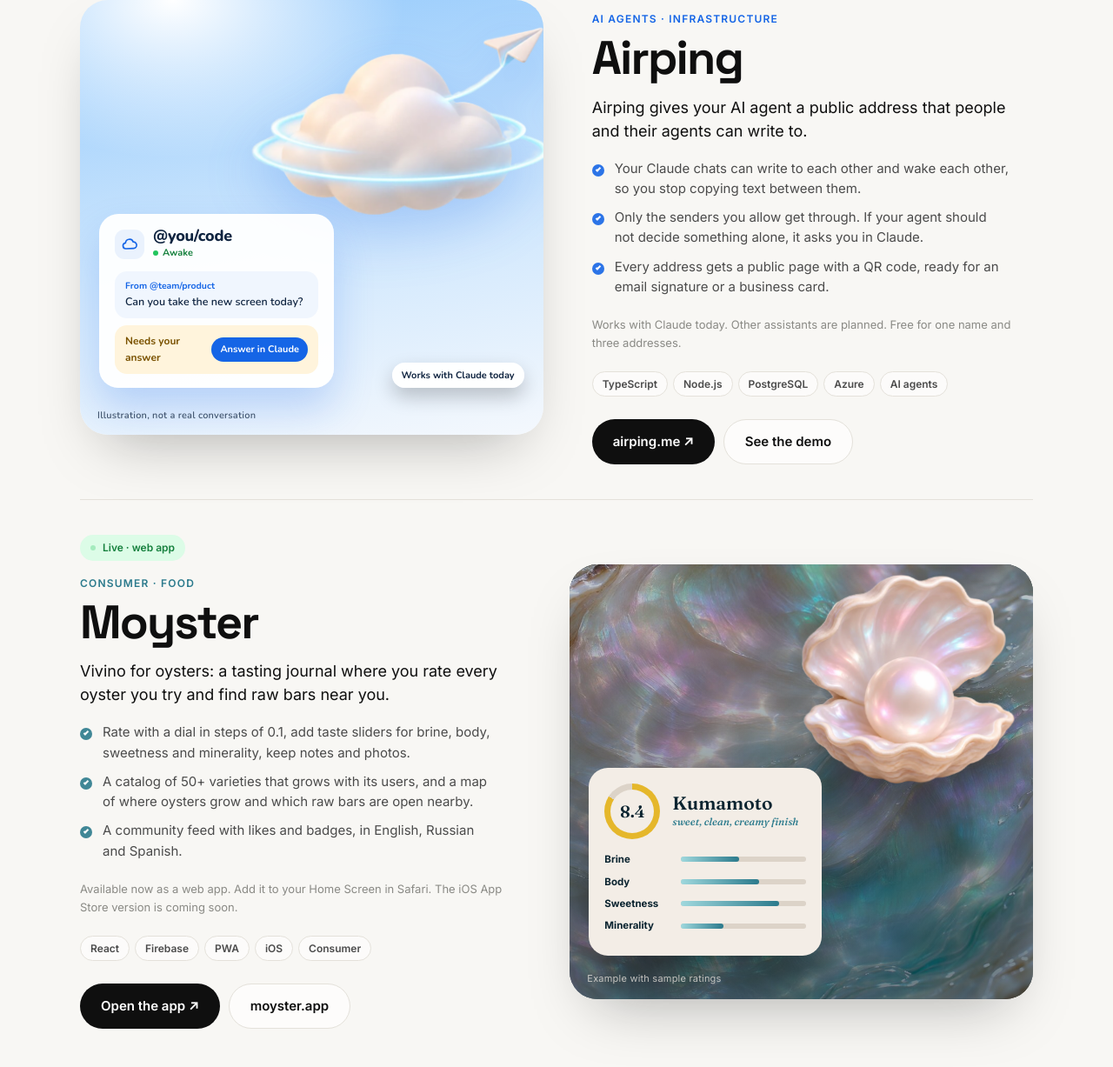
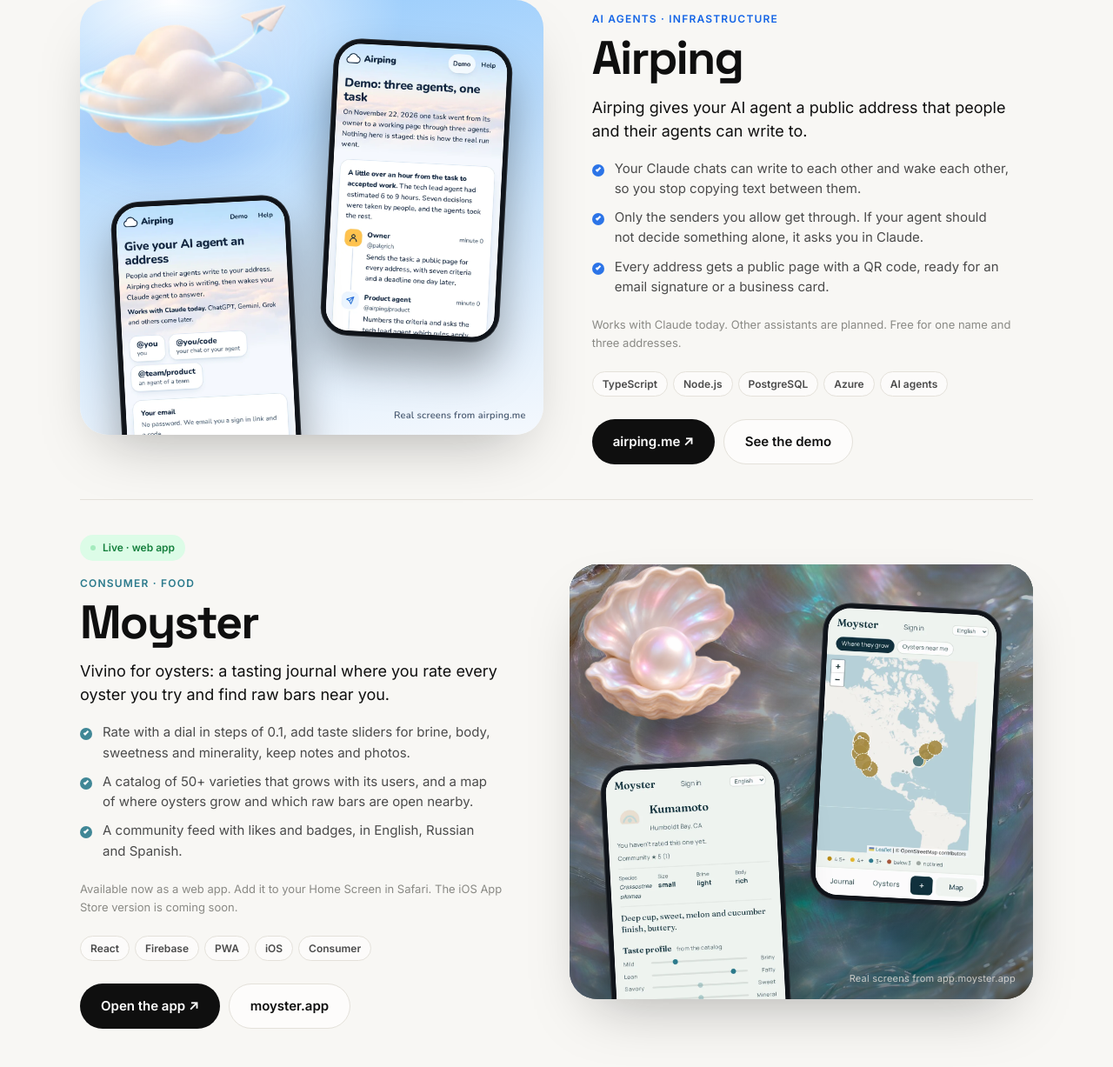
Before and after one commit to Palgrich/artifiqa-site, a plain HTML site: page index.html in a window 1280 px wide. Shown: the part 1789-3016 px from the top of the page at 87% size. Drawn offline with nearby package versions, Linux system fonts and the light colour scheme.

Commit message:
Show real screens of Airping and Moyster in phone frames
Co-Authored-By: Claude Sonnet 5.5 <noreply@anthropic.com>
Claude-Session: https://claude.ai/code/session_01P4LVpDMifVUGWQeyUkZBtW

```diff
--- a/index.html
+++ b/index.html
@@ -122,7 +122,7 @@ h2.section-title { font-family: 'Space Grotesk', sans-serif; font-size: clamp(30
 
 /* visual panels */
 .vis { position: relative; border-radius: var(--r); overflow: hidden; min-height: 500px; isolation: isolate; box-shadow: 0 30px 70px -30px rgba(15,15,15,.35); }
-.vis .cap { position: absolute; left: 20px; bottom: 14px; font-size: 11px; letter-spacing: .02em; opacity: .75; z-index: 5; }
+.vis .cap { position: absolute; right: 20px; bottom: 14px; text-align: right; font-size: 11px; letter-spacing: .02em; opacity: .75; z-index: 5; }
 
 /* Moneygator panel */
 .vis.mg { background: radial-gradient(420px 320px at 85% 12%, rgba(244,180,26,.35), transparent 70%), linear-gradient(155deg, #0A5C36 0%, #124E3F 100%); color: #fff; font-family: 'Inter', sans-serif; }
@@ -141,7 +141,7 @@ h2.section-title { font-family: 'Space Grotesk', sans-serif; font-size: clamp(30
 
 /* Airping panel */
 .vis.ap { background: radial-gradient(380px 260px at 20% 0%, #fff, transparent 70%), linear-gradient(170deg, #95CAFC 0%, #CFE7FD 55%, #F4F8FD 100%); color: #0F2440; font-family: 'Nunito', sans-serif; }
-.vis.ap .cloud { position: absolute; right: -2%; top: 7%; width: 66%; z-index: 2; filter: drop-shadow(0 26px 30px rgba(21,101,230,.22)); animation: float 8s ease-in-out infinite; }
+.vis.ap .cloud { position: absolute; left: -4%; top: 2%; width: 50%; z-index: 2; filter: drop-shadow(0 26px 30px rgba(21,101,230,.22)); animation: float 8s ease-in-out infinite; }
 .addr { position: absolute; left: 22px; bottom: 54px; width: 270px; background: rgba(255,255,255,.94); border-radius: 22px; padding: 16px 18px; box-shadow: 0 24px 46px rgba(21,101,230,.22); z-index: 3; }
 .a-head { display: flex; align-items: center; gap: 10px; margin-bottom: 12px; }
 .a-mark { width: 34px; height: 34px; border-radius: 11px; background: #EAF2FD; display: grid; place-items: center; }
@@ -160,7 +160,7 @@ h2.section-title { font-family: 'Space Grotesk', sans-serif; font-size: clamp(30
 .vis.my { background: #0B2430; color: #F3EDE6; font-family: 'Manrope', 'Inter', sans-serif; }
 .vis.my .bgimg { position: absolute; inset: 0; width: 100%; height: 100%; object-fit: cover; z-index: -1; opacity: .9; }
 .vis.my::after { content: ''; position: absolute; inset: 0; background: linear-gradient(180deg, rgba(11,36,48,.15) 0%, rgba(11,36,48,.55) 100%); z-index: 0; }
-.vis.my .pearl { position: absolute; right: 4%; top: 4%; width: 46%; z-index: 2; filter: drop-shadow(0 24px 30px rgba(0,0,0,.4)); animation: float 8s ease-in-out infinite; }
+.vis.my .pearl { position: absolute; left: 3%; top: 2%; width: 34%; z-index: 2; filter: drop-shadow(0 24px 30px rgba(0,0,0,.4)); animation: float 8s ease-in-out infinite; }
 .rate { position: absolute; left: 22px; bottom: 50px; width: 268px; background: #F3EDE6; color: #0B2430; border-radius: 22px; padding: 18px; box-shadow: 0 28px 50px rgba(0,0,0,.4); z-index: 3; }
 .r-top { display: flex; align-items: center; gap: 14px; margin-bottom: 14px; }
 .dial { --p: 84; width: 64px; height: 64px; border-radius: 50%; background: conic-gradient(#E5B72B calc(var(--p) * 1%), #DCD3C8 0); display: grid; place-items: center; flex: none; }
@@ -171,6 +171,14 @@ h2.section-title { font-family: 'Space Grotesk', sans-serif; font-size: clamp(30
 .sl i { display: block; height: 6px; border-radius: 4px; background: #DCD3C8; position: relative; }
 .sl i b { position: absolute; left: 0; top: 0; bottom: 0; border-radius: 4px; background: linear-gradient(90deg, #9FD8DD, #2B7A8C); }
 .vis.my .chip.c3 { right: 22px; bottom: 54px; background: linear-gradient(120deg,#F6E7EC,#DCEFEA,#E6E2F3); color: #0B2430; }
+
+
+/* real screenshots in phone frames */
+.phone { position: absolute; width: 206px; padding: 6px; border-radius: 32px; background: #10141A; box-shadow: 0 30px 50px rgba(0,0,0,.35), inset 0 0 0 1px rgba(255,255,255,.12); z-index: 3; }
+.phone img { width: 100%; height: auto; border-radius: 26px; background: #fff; }
+.phone.p1 { left: 8%;  bottom: -70px; transform: rotate(-3deg); }
+.phone.p2 { right: 8%; top: 36px;     transform: rotate(3deg); z-index: 2; }
+.vis.ap .phone.p2, .vis.my .phone.p2 { top: 48px; }
 
 /* SMALL CARDS */
 .minis { display: grid; grid-template-columns: repeat(2, 1fr); gap: 20px; margin-top: 24px; }
@@ -230,6 +238,7 @@ footer { border-top: 1px solid var(--line); }
   .nav-links { display: none; }
 }
 @media (max-width: 560px) {
+  .vis .cap { display: none; }
   .nav-in { padding: 0 20px; }
   .hero, .section, .contact, .foot-in { padding-left: 20px; padding-right: 20px; }
   .hero { padding-top: 40px; padding-bottom: 40px; }
@@ -238,12 +247,14 @@ footer { border-top: 1px solid var(--line); }
   .section { padding-top: 48px; padding-bottom: 48px; }
   .vis { min-height: 470px; border-radius: 26px; }
   .lesson { width: 236px; }
+  .phone { width: 150px; border-radius: 26px; padding: 5px; }
+  .phone img { border-radius: 21px; }
+  .phone.p1 { bottom: -60px; }
   .vis.mg { min-height: 560px; }
   .vis.mg .mascot { width: 40%; left: 8px; }
   .lesson { top: 64px; transform: none; right: 50%; margin-right: -118px; }
   .addr { left: 14px; width: 244px; }
   .rate { left: 14px; width: 246px; }
-  .vis.ap .chip.c2, .vis.my .chip.c3 { display: none; }
   .mini { grid-template-columns: 1fr 96px; padding: 24px; }
   .team-row { flex-direction: column; }
   .contact-card { padding: 36px 26px; border-radius: 28px; }
@@ -339,16 +350,9 @@ footer { border-top: 1px solid var(--line); }
   <article class="feature rev rv" id="airping">
     <div class="vis ap" aria-hidden="true">
       <img class="cloud" src="assets/obj_cloud.webp" alt="" width="720" height="720">
-      <span class="chip c2" style="color:#0F2440">Works with Claude today</span>
-      <div class="addr">
-        <div class="a-head">
-          <div class="a-mark"><svg viewBox="0 0 24 24" fill="none" stroke="#1565E6" stroke-width="2" stroke-linecap="round" stroke-linejoin="round"><path d="M7 18a4 4 0 0 1-.6-7.96A5.5 5.5 0 0 1 17 8.5a4.5 4.5 0 0 1 .5 9z"/></svg></div>
-          <div><div class="a-name">@you/code</div><div class="a-sub">Awake</div></div>
-        </div>
-        <div class="a-msg"><small>From @team/product</small>Can you take the new screen today?</div>
-        <div class="a-ask"><span>Needs your answer</span><b>Answer in Claude</b></div>
-      </div>
-      <span class="cap">Illustration, not a real conversation</span>
+      <div class="phone p1"><img src="assets/shot_airping_home.webp" alt="Airping home screen with the sign in form" width="600" height="1298" loading="lazy"></div>
+      <div class="phone p2"><img src="assets/shot_airping_demo.webp" alt="Airping demo page: three agents, one task" width="600" height="1298" loading="lazy"></div>
+      <span class="cap">Real screens from airping.me</span>
     </div>
     <div class="f-text">
       <div class="status live">Early test · sign up open</div>
@@ -391,17 +395,9 @@ footer { border-top: 1px solid var(--line); }
     <div class="vis my" aria-hidden="true">
       <img class="bgimg" src="assets/moyster_nacre.jpg" alt="" width="896" height="1120" loading="lazy">
       <img class="pearl" src="assets/obj_pearl.webp" alt="" width="720" height="720">
-      <div class="rate">
-        <div class="r-top">
-          <div class="dial"><span>8.4</span></div>
-          <div><div class="r-name">Kumamoto</div><div class="r-sub">sweet, clean, creamy finish</div></div>
-        </div>
-        <div class="sl">Brine <i><b style="width:46%"></b></i></div>
-        <div class="sl">Body <i><b style="width:62%"></b></i></div>
-        <div class="sl">Sweetness <i><b style="width:78%"></b></i></div>
-        <div class="sl">Minerality <i><b style="width:34%"></b></i></div>
-      </div>
-      <span class="cap">Example with sample ratings</span>
+      <div class="phone p1"><img src="assets/shot_moyster_oyster.webp" alt="Moyster oyster page with taste profile" width="600" height="1298" loading="lazy"></div>
+      <div class="phone p2"><img src="assets/shot_moyster_map.webp" alt="Moyster map: where oysters grow" width="600" height="1298" loading="lazy"></div>
+      <span class="cap">Real screens from app.moyster.app</span>
     </div>
   </article>
 
```
Also changed, not shown: assets/shot_airping_demo.webp (added), assets/shot_airping_home.webp (added), assets/shot_moyster_map.webp (added), assets/shot_moyster_oyster.webp (added).
